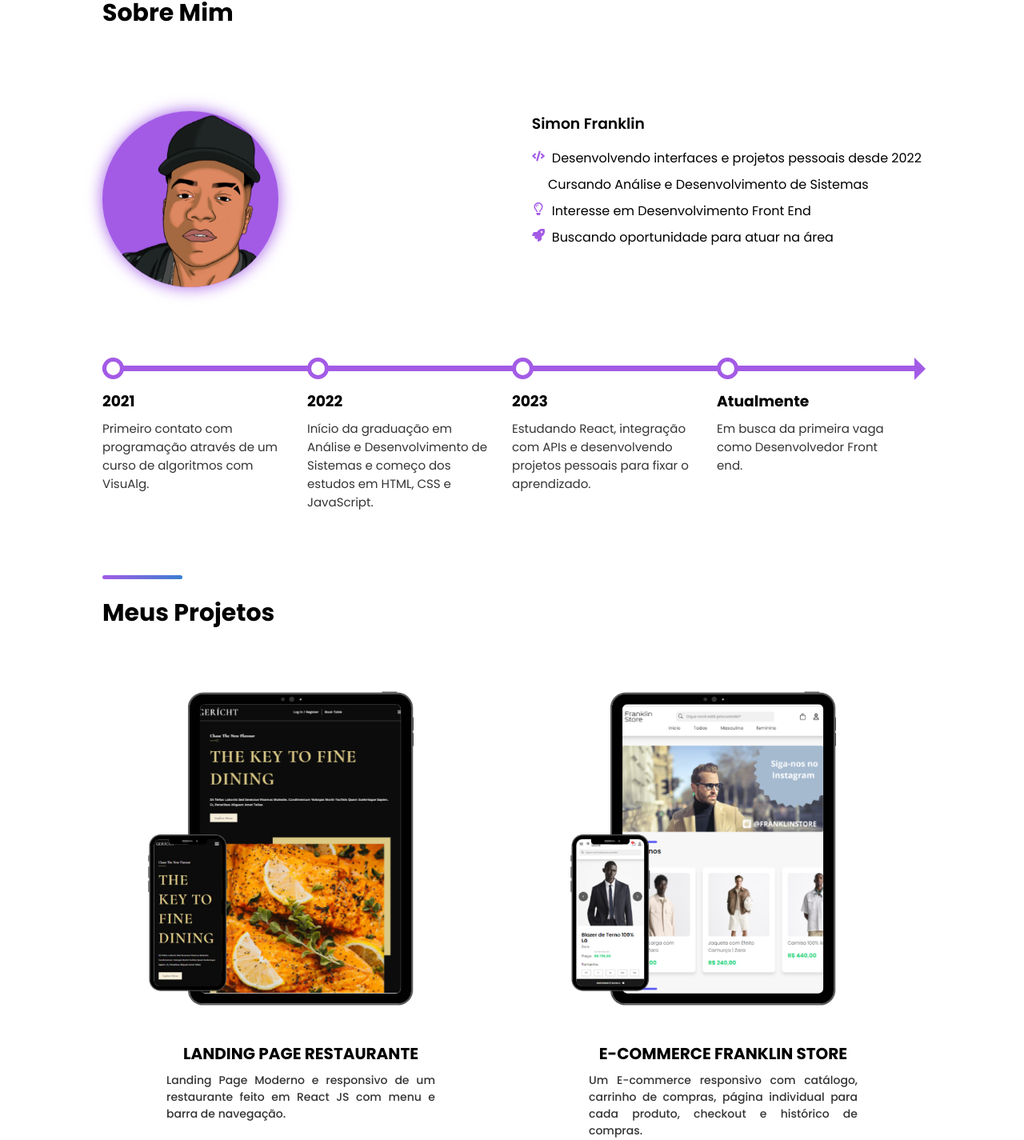
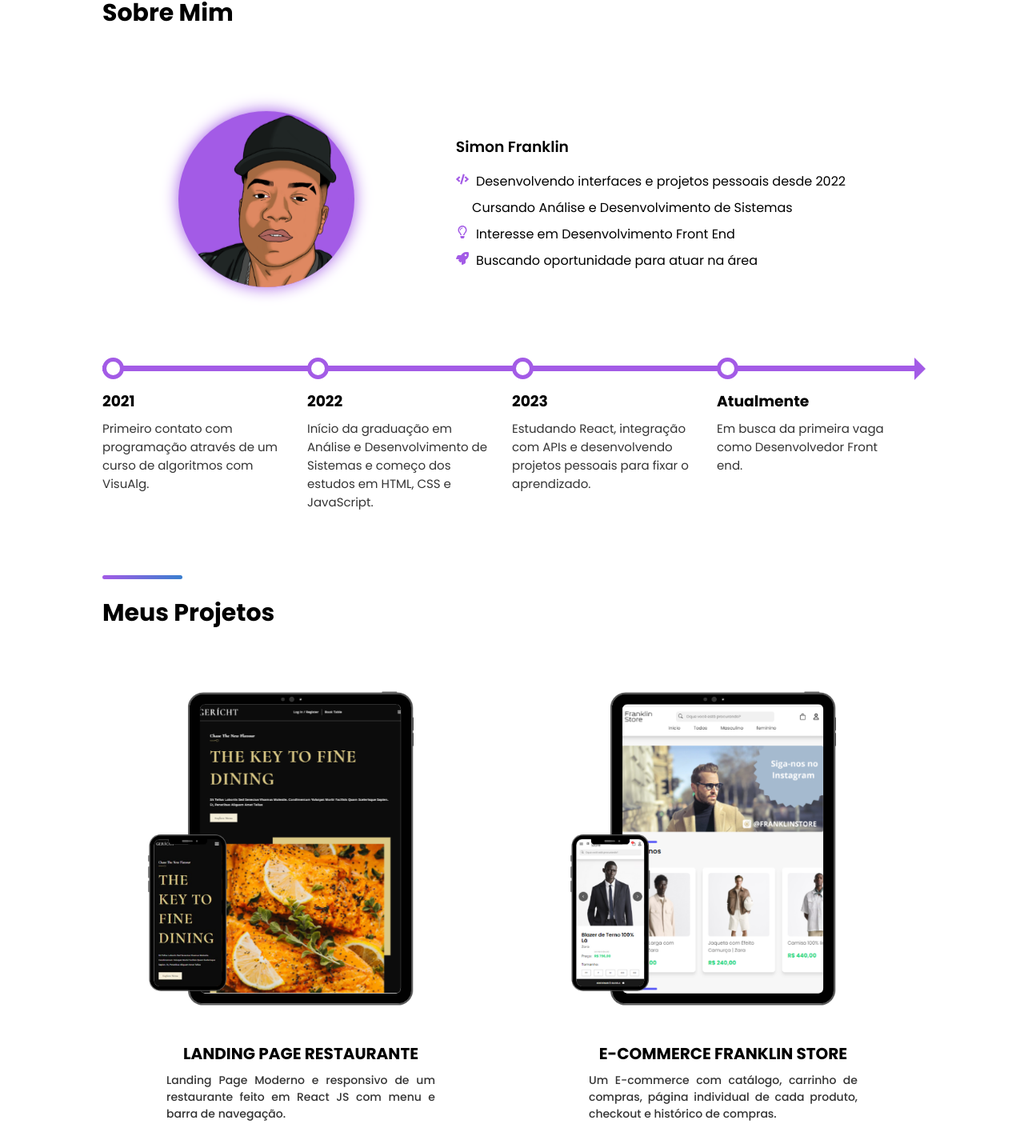
Before and after one commit to simonfranklin1/meu_portfolio, a React (Vite) app: page / in a window 1280 px wide. Shown: the part 872-2297 px from the top of the page at 80% size. Built offline with nearby package versions, Linux system fonts and the light colour scheme; some icons are missing.

Commit message:
Corrigindo sessão sobre

```diff
--- a/src/components/CardProject.jsx
+++ b/src/components/CardProject.jsx
@@ -14,7 +14,7 @@ const CardProject = ({project}) => {
                   <button style={{textTransform: 'uppercase'}}>Repositório</button>
                 </a>
                 <a href={project.deploy} target='_blank' >
-                  <button style={{textTransform: 'uppercase'}}>Site</button>
+                  <button style={{textTransform: 'uppercase'}}>Projeto</button>
                 </a>
       </div>
     </div>
--- a/src/components/SectionTitle.jsx
+++ b/src/components/SectionTitle.jsx
@@ -5,14 +5,10 @@ import { HeaderAnimation } from '../utils/Animation'
 const SectionTitle = ({title}) => {
 
   return (
-    <>
-      <HeaderAnimation>
         <div className="portfolio_section-title">
             <div></div>
             <h3 className="section-title">{title}</h3>
         </div>
-      </HeaderAnimation>
-    </>
   )
 }
 
--- a/src/containers/About.css
+++ b/src/containers/About.css
@@ -6,8 +6,9 @@
 
 .portfolio_about-me {
     display: flex;
-    justify-content: space-between;
+    justify-content: space-evenly;
     gap: 2rem;
+    align-items: center;
 }
 
 .about_me_image img {
--- a/src/containers/Projects.css
+++ b/src/containers/Projects.css
@@ -2,5 +2,6 @@
     display: flex;
     flex-wrap: wrap;
     justify-content: space-around;
+    align-items: start;
     gap: 2rem;
 }
--- a/src/utils/Animation.jsx
+++ b/src/utils/Animation.jsx
@@ -29,7 +29,7 @@ function HeaderAnimation({children}) {
 }
 
 function ProjectsAnimation({children}) {
-    return <Reveal cascade damping={0.1} keyframes={projectsAnimation} triggerOnce>{children}</Reveal>
+    return <Reveal cascade damping={0.3} keyframes={projectsAnimation} triggerOnce>{children}</Reveal>
 }
 
 export {
--- a/src/utils/utils.jsx
+++ b/src/utils/utils.jsx
@@ -39,14 +39,14 @@ const projectsData = [
     {
         image: FranklinStoreImage,
         title: 'E-commerce Franklin Store',
-        text: 'Um E-commerce responsivo com catálogo, carrinho de compras, página individual para cada produto, checkout e histórico de compras.',
+        text: 'Um E-commerce com catálogo, carrinho de compras, página individual de cada produto, checkout e histórico de compras.',
         repo: 'https://github.com/simonfranklin1/E-commerce_react',
         deploy: 'https://simonfranklin1.github.io/E-commerce_react/',
     },
     {
         image: YoutubeCloneImage,
         title: 'Clone do Youtube',
-        text: 'O usuário poderá buscar vídeos, assistí-los e ver informações como número de visualizações e curtidas. Além de poder acessar a página do canal no YouTube que postou o vídeo.',
+        text: 'O usuário poderá buscar vídeos, assistí-los e ver informações como número de visualizações, curtidas e o canal que postou o vídeo.',
         repo: 'https://github.com/simonfranklin1/youtube_clone',
         deploy: 'https://simonfranklin1.github.io/youtube_clone',
     },
```
